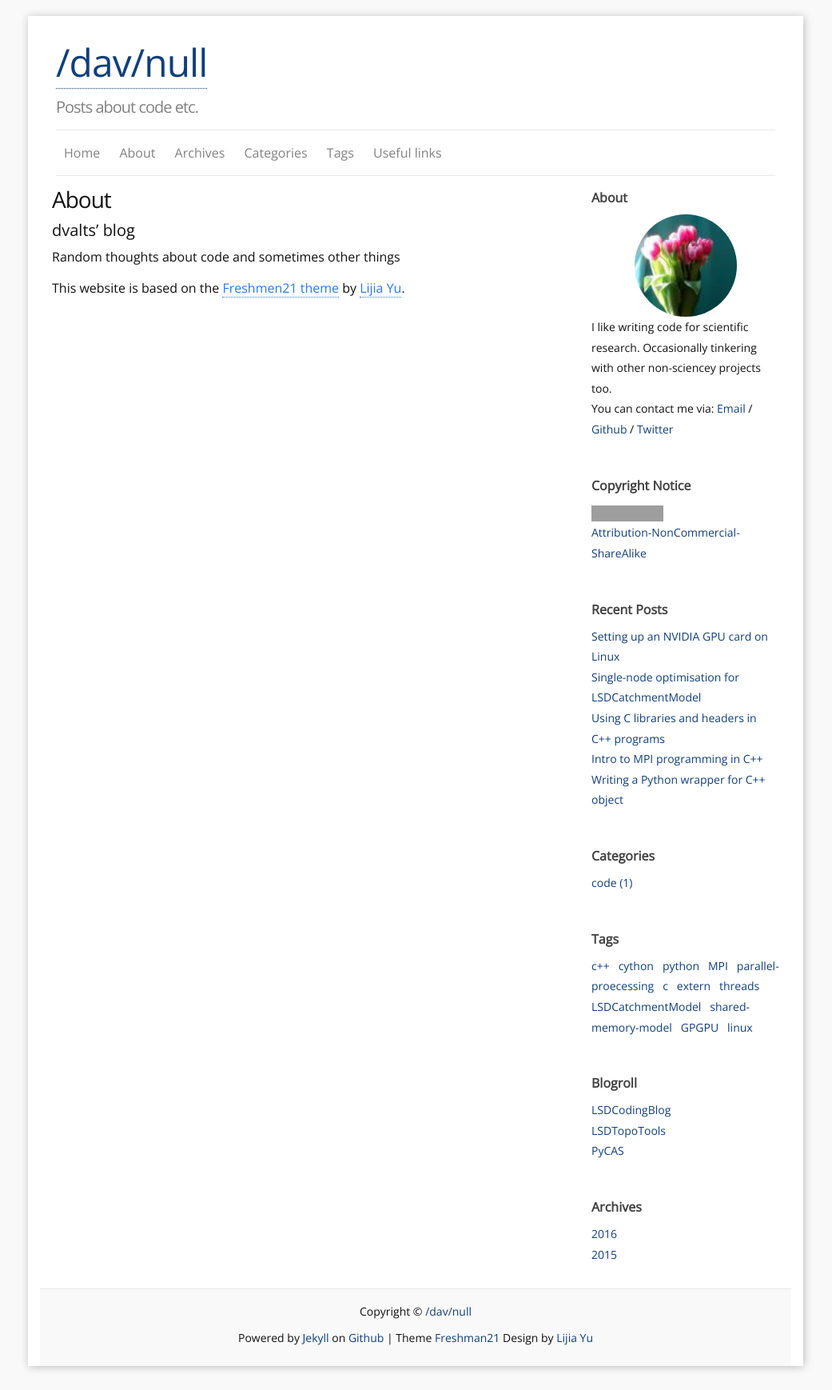
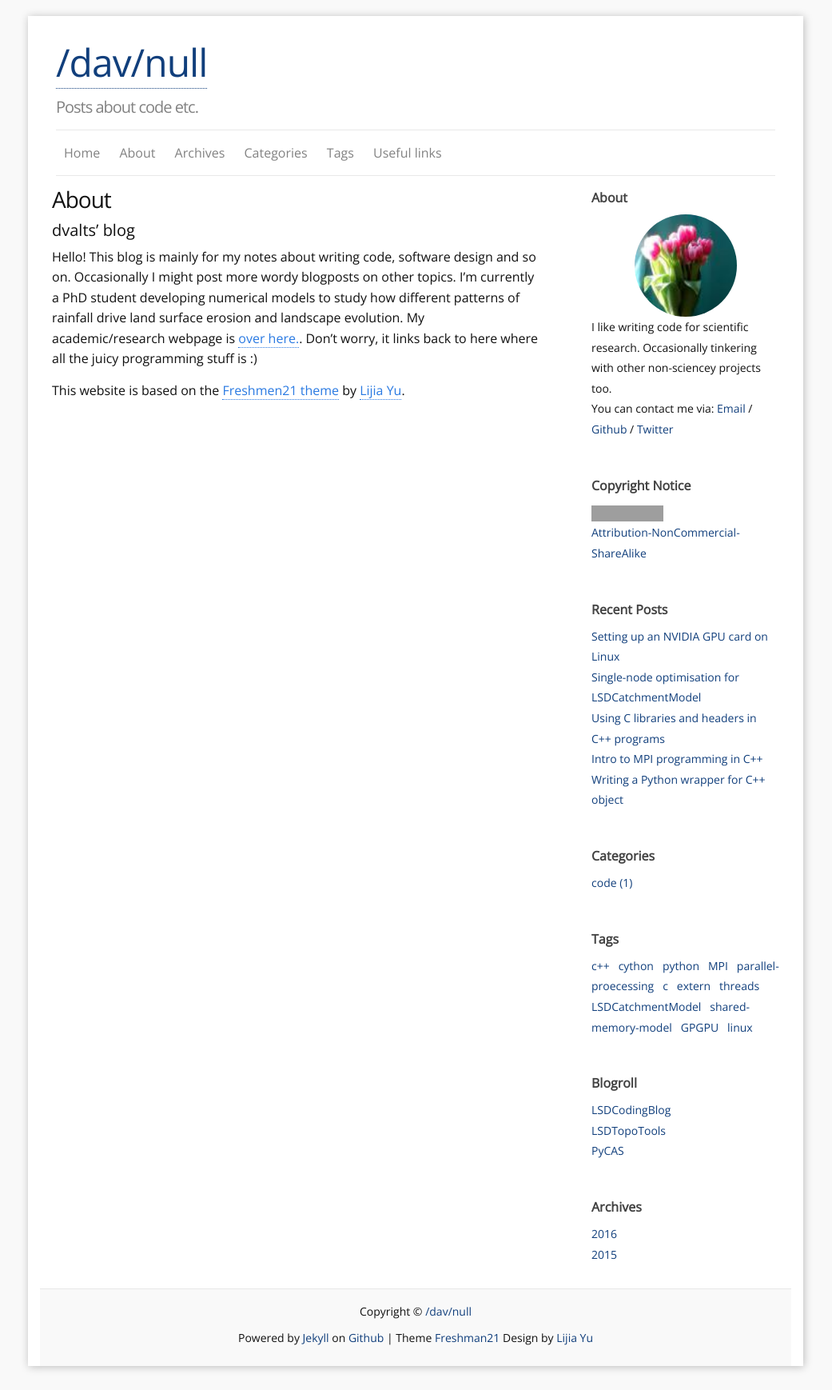
Before and after one commit to dvalters/dvalters.github.io, a Jekyll site: the page built from b_about.md, in a window 1280 px wide. Shown: the whole page at 80% size, without its empty margins (120-1161 px from the left). Built offline with Jekyll 4.4.1, drawn with Linux system fonts in a browser that asks for light colours; comment, search, counter and statistics services are not loaded; grey boxes are pictures that could not be loaded.

Commit message:
Update b_about.md

```diff
--- a/b_about.md
+++ b/b_about.md
@@ -8,6 +8,6 @@ permalink: /about/
 
 ### dvalts' blog
 
-Random thoughts about code and sometimes other things
+Hello! This blog is mainly for my notes about writing code, software design and so on. Occasionally I might post more wordy blogposts on other topics. I'm currently a PhD student developing numerical models to study how different patterns of rainfall drive land surface erosion and landscape evolution. My academic/research webpage is [over here.](http://personalpages.manchester.ac.uk/staff/declan.valters/). Don't worry, it links back to here where all the juicy programming stuff is :)
 
 This website is based on the [Freshmen21 theme](https://http://jekyllthemes.org/themes/freshman21/) by [Lijia Yu](http://yulijia.net/).
```
